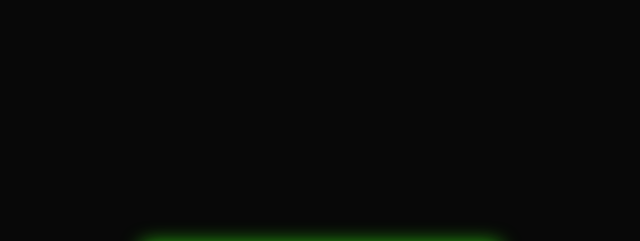
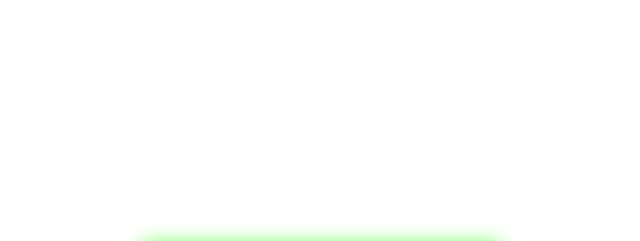
Before and after one commit to ZeeAppDeveloper/Tiktok, a plain HTML site: page index.html in a window 1280 px wide. Shown: the part 56-297 px from the top of the page, without its empty margins (319-959 px from the left). Drawn offline with Linux system fonts and the light colour scheme.

Commit message:
Update index.html

```diff
--- a/index.html
+++ b/index.html
@@ -2,28 +2,33 @@
 <html lang="tr">
 <head>
   <meta charset="UTF-8">
-  <title>Green Neon LED Timer</title>
+  <title>Green Neon LED Timer (Box Opaque)</title>
   <link href="https://fonts.googleapis.com/css2?family=Orbitron:wght@400;700&display=swap" rel="stylesheet">
   <style>
     :root {
-      --bg: #080808;
       --led-main: #39ff14;
       --led-glow: rgba(57,255,20,0.8);
       --text-light: #e0ffe0;
     }
-    * { box-sizing: border-box; margin: 0; padding: 0; }
+    * {
+      box-sizing: border-box;
+      margin: 0; padding: 0;
+    }
+    html, body {
+      width: 100%; height: 100%;
+      background: transparent;   /* Tam sayfa şeffaf */
+      overflow: hidden;
+    }
     body {
-      background: var(--bg);
-      font-family: 'Orbitron', sans-serif;
-      height: 100vh;
       display: flex;
       align-items: center;
       justify-content: center;
+      font-family: 'Orbitron', sans-serif;
     }
     .timer-box {
+      background: #111;           /* Kutunun opak arka planı korundu */
       width: 360px;
       height: 200px;
-      background: #111;
       border-radius: 8px;
       box-shadow:
         0 0 20px var(--led-glow),
@@ -56,8 +61,8 @@
   </div>
 
   <script>
-    // Başlangıç süresini saniye cinsinden ayarla:
-    let remaining = 10 * 60; // 10 dakika
+    // Başlangıç süresi (saniye)
+    let remaining = 10 * 60;
 
     const displayEl = document.getElementById('display');
     function formatTime(sec) {
```
